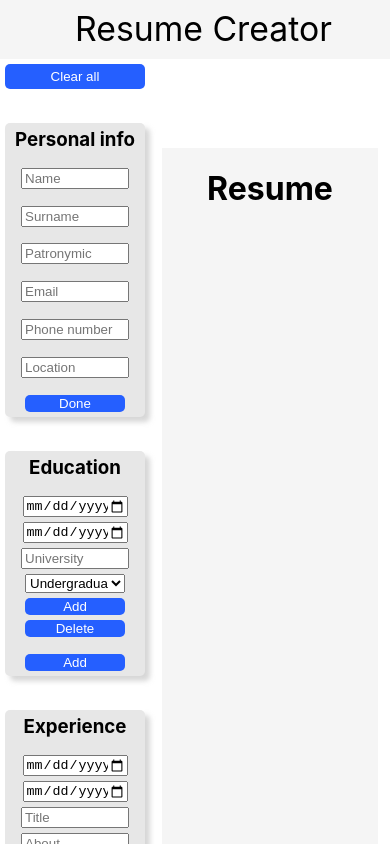
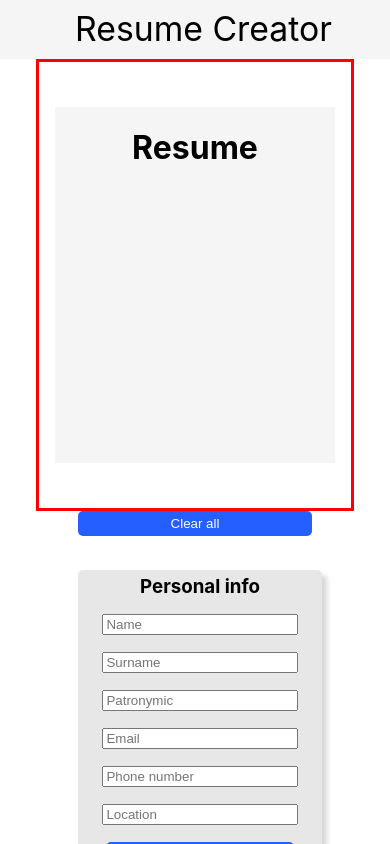
Before and after one commit to yuliaraitsyna/cv_app_react, a React (Create React App) app in the folder cv_app_react/: page / in a window 390 px wide. Shown: the top 844 px of the page. Built offline with nearby package versions, Linux system fonts and the light colour scheme.

Commit message:
adapt mobile version

```diff
--- a/cv_app_react/src/App.css
+++ b/cv_app_react/src/App.css
@@ -1,6 +1,7 @@
 .App {
   height: fit-content;
   width:100vw;
+  padding: 10px;
 }
 
 .header {
--- a/cv_app_react/src/styles/Aside.css
+++ b/cv_app_react/src/styles/Aside.css
@@ -4,7 +4,6 @@
     gap:4vh;
     height:fit-content;
     width:150px;
-    padding:5px;
 }
 
 .education-section, .experience-section, .personal-section {
@@ -18,6 +17,7 @@
     border-radius: 5px;
     padding:5px;
     box-shadow: 5px 5px 5px rgba(192, 192, 192, 0.626);
+    width:100%;
 }
 
 .education-section > div, .experience-section > div {
@@ -50,8 +50,38 @@ button {
 h3 {
     margin: 0;
 }
-
 .clear-btn-container > button {
-    width:100%;
+    width:160px;
     height:25px;
 }
+
+@media(max-width:500px) {
+    .main{
+        display:flex;
+        flex-direction: column;
+        align-items: center;
+    }
+    .clear-btn-container{
+        width:100%;
+    }
+    .aside{
+        order:2;
+        width:60%;
+    }
+    .resume-container{
+        order:1;
+        width:90%;
+        aspect-ratio: 0.7;
+        border:solid red;
+    }
+    input, select, button {
+        width:80%;
+        margin:0;
+    }
+    .App{
+        padding:0;
+    }
+    .clear-btn-container > button {
+        width:100%;
+    }
+}
```
